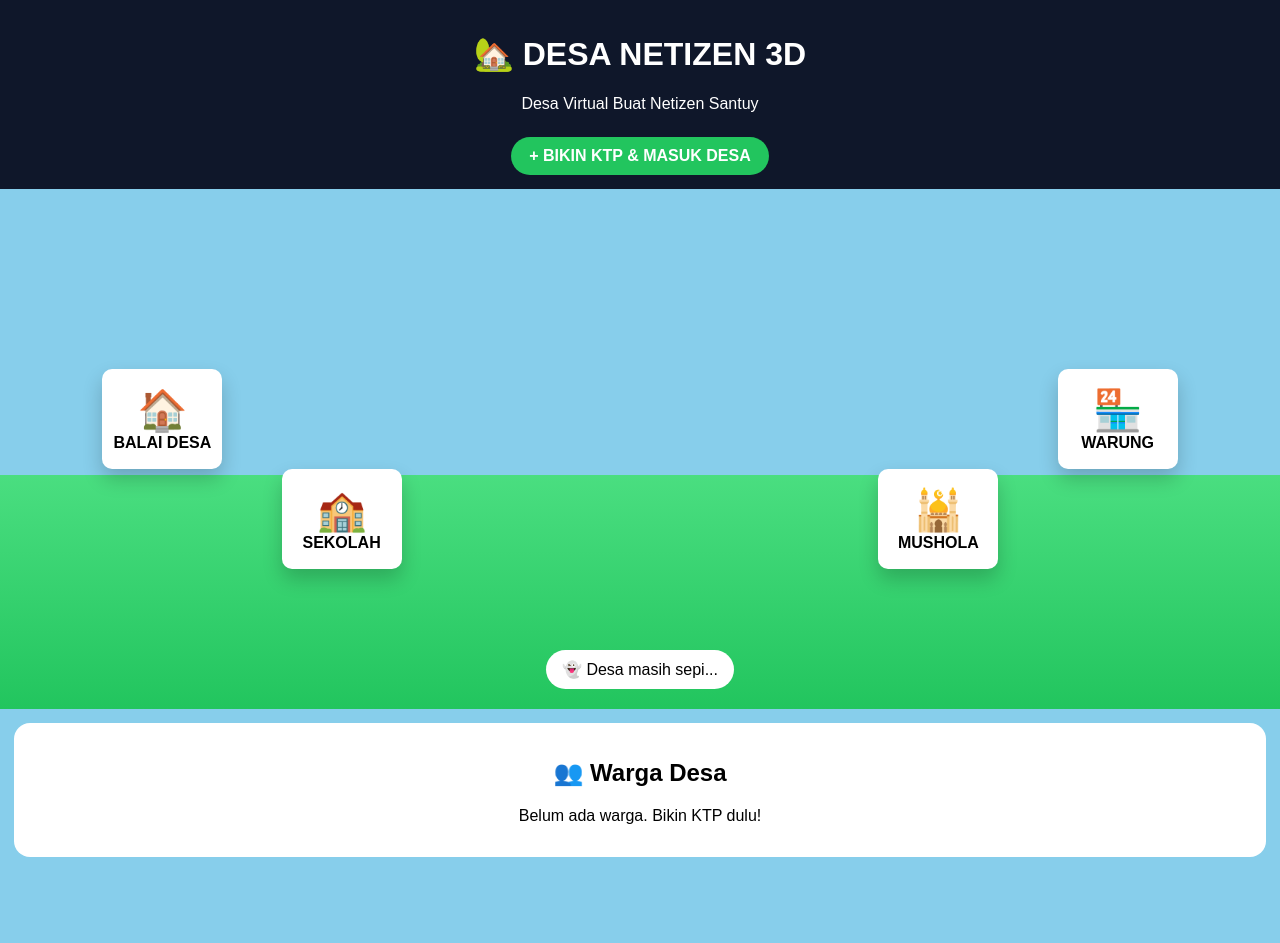
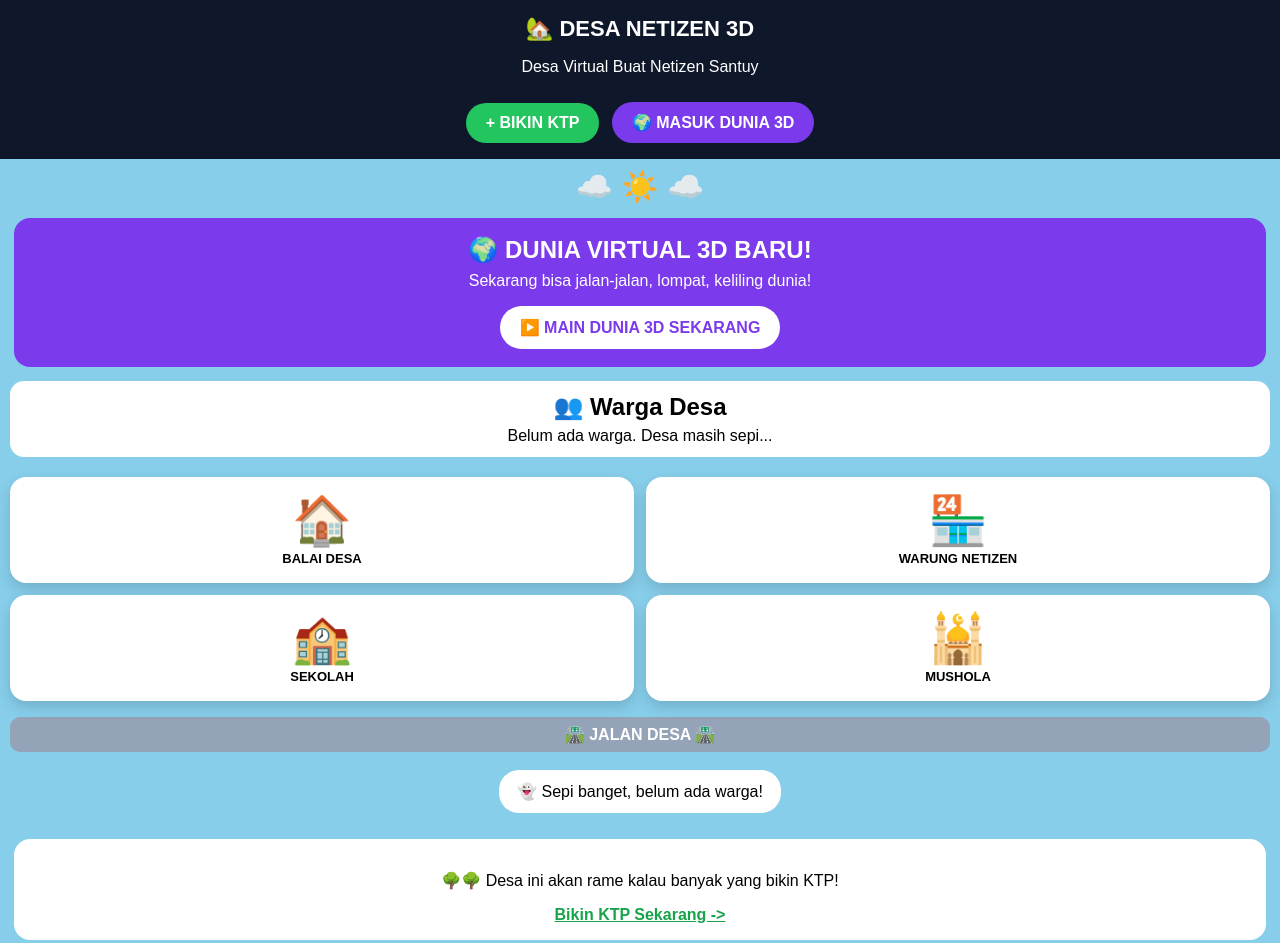
Before and after one commit to rukanarukaini-arch/desanetizen.github.io, a plain HTML site: page index.html in a window 1280 px wide. Before the commit the page ends 871 px from the top, so only its background shows below. Drawn offline with Linux system fonts and the light colour scheme.

Commit message:
Update index.html

```diff
--- a/index.html
+++ b/index.html
@@ -7,42 +7,73 @@
 <style>
 *{box-sizing:border-box}
 body{margin:0;font-family:Arial,sans-serif;background:#87CEEB}
-.header{background:#0f172a;color:#fff;padding:14px;text-align:center}
-.header a{display:inline-block;background:#22c55e;color:#fff;padding:10px 18px;border-radius:20px;text-decoration:none;font-weight:bold;margin-top:8px}
-.desa{position:relative;height:520px;background:linear-gradient(#87CEEB 0%, #87CEEB 55%, #4ade80 55%, #22c55e 100%);overflow:hidden}
-.rumah{position:absolute;width:120px;height:100px;background:#fff;border-radius:10px;text-align:center;box-shadow:0 10px 20px rgba(0,0,0,.2)}
-.rumah span{font-size:40px;display:block;margin-top:18px}
-.r1{left:8%;top:180px}.r2{right:8%;top:180px}.r3{left:22%;top:280px}.r4{right:22%;top:280px}
-.warga-area{position:absolute;bottom:10px;left:0;right:0;display:flex;flex-wrap:wrap;justify-content:center;gap:12px;padding:10px}
-.warga{background:#fff;border-radius:16px;padding:8px 10px;text-align:center;min-width:78px}
-.warga div{font-size:38px}
+.header{background:#0f172a;color:#fff;padding:16px;text-align:center}
+.header h1{margin:0;font-size:22px}
+.header a{display:inline-block;background:#22c55e;color:#fff;padding:11px 20px;border-radius:25px;text-decoration:none;font-weight:bold;margin-top:10px}
+.header a.ungu{background:#7c3aed;margin-left:8px}
+.desa{padding:14px}
+.langit{text-align:center;font-size:30px;padding:10px 0 0}
+.judul-desa{text-align:center;background:#fff;margin:10px;border-radius:14px;padding:12px}
+.rumah-grid{display:grid;grid-template-columns:1fr 1fr;gap:12px;padding:10px}
+.rumah{background:#fff;border-radius:16px;padding:16px 10px;text-align:center;box-shadow:0 6px 14px rgba(0,0,0,.15)}
+.rumah span{font-size:48px;display:block}
+.rumah b{font-size:13px}
+.jalan{background:#94a3b8;border-radius:10px;padding:8px;text-align:center;color:#fff;font-weight:bold;margin:6px 10px}
+.warga-area{display:flex;flex-wrap:wrap;justify-content:center;gap:12px;padding:12px}
+.warga{background:#fff;border-radius:16px;padding:10px;text-align:center;min-width:90px;box-shadow:0 5px 12px rgba(0,0,0,.2)}
+.warga div{font-size:42px}
 .info{background:#fff;margin:14px;border-radius:16px;padding:16px;text-align:center}
+.dunia-box{background:#7c3aed;color:#fff;margin:14px;border-radius:16px;padding:18px;text-align:center}
+.dunia-box a{display:inline-block;background:#fff;color:#7c3aed;padding:12px 20px;border-radius:25px;text-decoration:none;font-weight:bold;margin-top:8px}
 </style>
 </head>
 <body>
 <div class="header">
 <h1>🏡 DESA NETIZEN 3D</h1>
 <p>Desa Virtual Buat Netizen Santuy</p>
-<a href="ktp.html">+ BIKIN KTP & MASUK DESA</a>
+<a href="ktp.html">+ BIKIN KTP</a>
+<a href="dunia.html" class="ungu">🌍 MASUK DUNIA 3D</a>
 </div>
-<div class="desa">
-<div class="rumah r1"><span>🏠</span><b>BALAI DESA</b></div>
-<div class="rumah r2"><span>🏪</span><b>WARUNG</b></div>
-<div class="rumah r3"><span>🏫</span><b>SEKOLAH</b></div>
-<div class="rumah r4"><span>🕌</span><b>MUSHOLA</b></div>
+
+<div class="langit">☁️ ☀️ ☁️</div>
+
+<div class="dunia-box">
+<h2 style="margin:0">🌍 DUNIA VIRTUAL 3D BARU!</h2>
+<p style="margin:8px 0">Sekarang bisa jalan-jalan, lompat, keliling dunia!</p>
+<a href="dunia.html">▶️ MAIN DUNIA 3D SEKARANG</a>
+</div>
+
+<div class="judul-desa">
+<h2 style="margin:0">👥 Warga Desa</h2>
+<p id="pesan" style="margin:6px 0 0">Loading...</p>
+</div>
+
+<div class="rumah-grid">
+<div class="rumah"><span>🏠</span><b>BALAI DESA</b></div>
+<div class="rumah"><span>🏪</span><b>WARUNG NETIZEN</b></div>
+<div class="rumah"><span>🏫</span><b>SEKOLAH</b></div>
+<div class="rumah"><span>🕌</span><b>MUSHOLA</b></div>
+</div>
+
+<div class="jalan">🛣️ JALAN DESA 🛣️</div>
+
 <div class="warga-area" id="wargaArea"></div>
+
+<div class="info">
+<p>🌳🌳 Desa ini akan rame kalau banyak yang bikin KTP!</p>
+<a href="ktp.html" style="color:#16a34a;font-weight:bold">Bikin KTP Sekarang -></a>
 </div>
-<div class="info"><h2>👥 Warga Desa</h2><p id="pesan">Loading...</p></div>
+
 <script>
 let warga = JSON.parse(localStorage.getItem('wargaDesa') || '[]');
 let area = document.getElementById('wargaArea');
 if(warga.length==0){
-document.getElementById('pesan').innerText='Belum ada warga. Bikin KTP dulu!';
-area.innerHTML='<div style="background:#fff;padding:10px 16px;border-radius:20px">👻 Desa masih sepi...</div>';
+document.getElementById('pesan').innerText='Belum ada warga. Desa masih sepi...';
+area.innerHTML='<div style="background:#fff;padding:12px 18px;border-radius:20px">👻 Sepi banget, belum ada warga!</div>';
 }else{
-document.getElementById('pesan').innerText='Ada '+warga.length+' warga di desa!';
-area.innerHTML = warga.map(w=>'<div class="warga"><div>'+w.emoji+'</div><b>'+w.nama+'</b><br><small>'+w.user+'</small></div>').join('');
+document.getElementById('pesan').innerText='Ada '+warga.length+' warga lagi nongkrong!';
+area.innerHTML = warga.map(w=>'<div class="warga"><div>'+w.emoji+'</div><b>'+w.nama+'</b><br><small>'+w.user+'<br>'+w.role+'</small></div>').join('');
 }
 </script>
 </body>
-  </html>
+</html>
```
